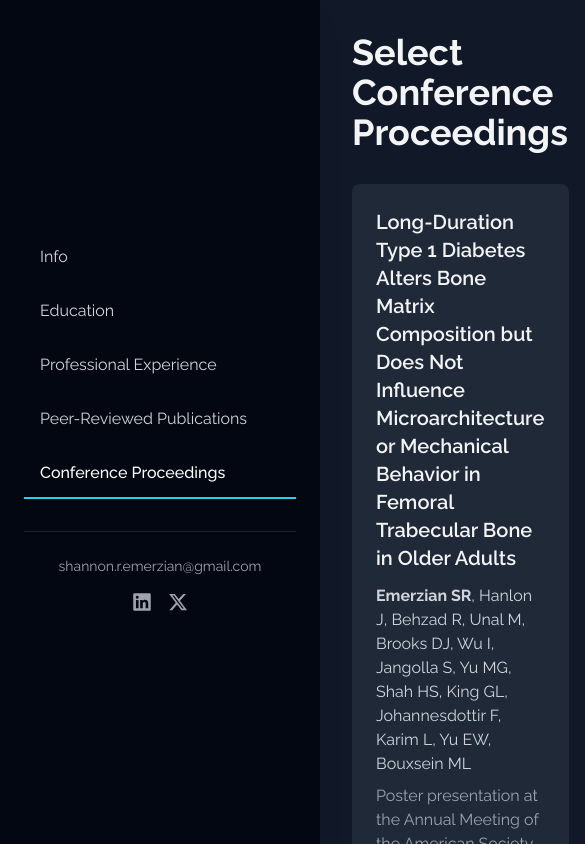
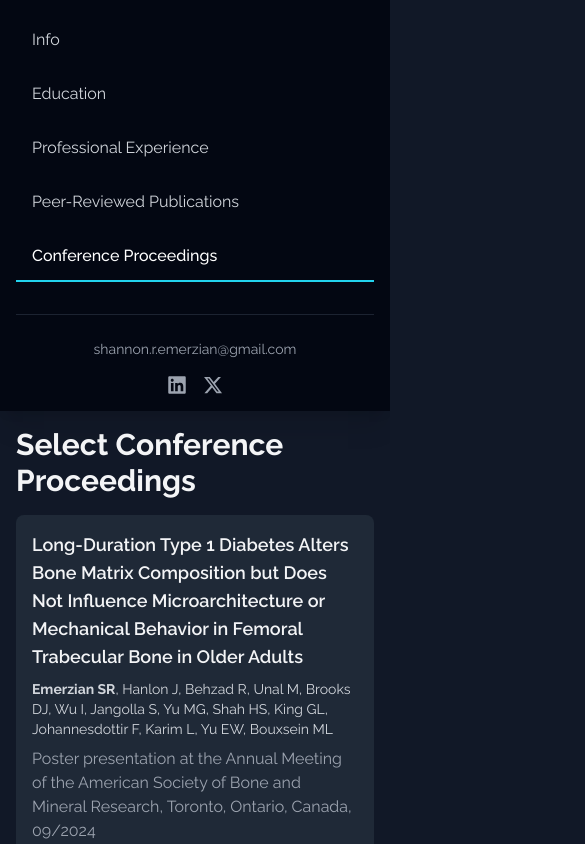
Before and after one commit to semerzian/website, a React (Create React App) app in the folder my-app/: page / in a window 390 px wide. Both pictures are taken after a click on the button "Conference Proceedings". Shown: the top 844 px of the page, 585 px wide, since content can reach past the window. Built offline with nearby package versions, Linux system fonts and the light colour scheme.

Commit message:
Make it better for the mobile view

```diff
--- a/my-app/src/App.js
+++ b/my-app/src/App.js
@@ -27,9 +27,9 @@ function App() {
   }
 
   return (
-    <div className="flex flex-row min-h-screen w-full bg-gray-900 text-gray-100 dark">
+    <div className="flex flex-col md:flex-row min-h-screen w-full bg-gray-900 text-gray-100 dark">
       <Sidebar currentPage={currentPage} setCurrentPage={setCurrentPage} />
-      <main className="flex-1 p-8 ml-80">
+      <main className="flex-1 p-4 md:p-8 md:ml-80">
         {renderPage()}
       </main>
     </div>
--- a/my-app/src/components/Home.jsx
+++ b/my-app/src/components/Home.jsx
@@ -3,13 +3,13 @@ import profileData from '../data/profile.json'
 function Home() {
   return (
     <div className="max-w-4xl">
-      <div className="flex items-start gap-8 mb-8">
+      <div className="flex flex-col md:flex-row items-center md:items-start gap-4 md:gap-8 mb-8">
         <img
           src="/images/Shannon R Emerzian 20231101_04.jpg"
           alt={profileData.name}
-          className="w-64 rounded-lg shadow-lg"
+          className="w-48 md:w-64 rounded-lg shadow-lg"
         />
-        <div>
+        <div className="text-center md:text-left">
           <h1 className="text-4xl font-bold mb-4">{profileData.name}</h1>
           <p className="text-xl text-gray-300 mb-2">{profileData.currentPosition.title}</p>
           <p className="text-gray-400">{profileData.currentPosition.department}</p>
--- a/my-app/src/components/Proceedings.jsx
+++ b/my-app/src/components/Proceedings.jsx
@@ -3,7 +3,7 @@ import proceedingsData from '../data/proceedings.json'
 function Proceedings() {
   return (
     <div className="max-w-4xl">
-      <h1 className="text-4xl font-bold mb-8">Select Conference Proceedings</h1>
+      <h1 className="text-3xl md:text-4xl font-bold mb-4 md:mb-8">Select Conference Proceedings</h1>
       <div className="space-y-8">
         {proceedingsData.conferences
           .sort((a, b) => {
@@ -17,7 +17,7 @@ function Proceedings() {
           .map((proceeding, index) => (
             <div
               key={index}
-              className={`bg-gray-800 rounded-lg p-6 ${
+              className={`bg-gray-800 rounded-lg p-4 md:p-6 ${
                 proceeding.pdfLink ? 'cursor-pointer hover:bg-gray-700 transition-colors duration-150' : ''
               }`}
               onClick={() => {
@@ -26,8 +26,8 @@ function Proceedings() {
                 }
               }}
             >
-              <h2 className="text-xl font-semibold mb-3">{proceeding.title}</h2>
-              <p className="text-gray-300 mb-2">
+              <h2 className="text-lg md:text-xl font-semibold mb-2 md:mb-3">{proceeding.title}</h2>
+              <p className="text-sm md:text-base text-gray-300 mb-2">
                 {proceeding.authors.map((author, idx) => (
                   <span key={idx}>
                     {author.includes("Emerzian SR") ? (
--- a/my-app/src/components/Sidebar.jsx
+++ b/my-app/src/components/Sidebar.jsx
@@ -14,8 +14,8 @@ function Sidebar({ currentPage, setCurrentPage }) {
   ]
 
   return (
-    <aside className="fixed left-0 top-0 w-80 h-screen bg-gray-950 shadow-xl overflow-y-auto flex items-center">
-      <div className="w-full px-6">
+    <aside className="w-full md:fixed md:left-0 md:top-0 md:w-80 md:h-screen bg-gray-950 shadow-xl overflow-y-auto flex items-center">
+      <div className="w-full px-4 py-4 md:px-6 md:py-0">
         <nav className="space-y-1">
           {menuItems.map((item) => (
             <button
```
